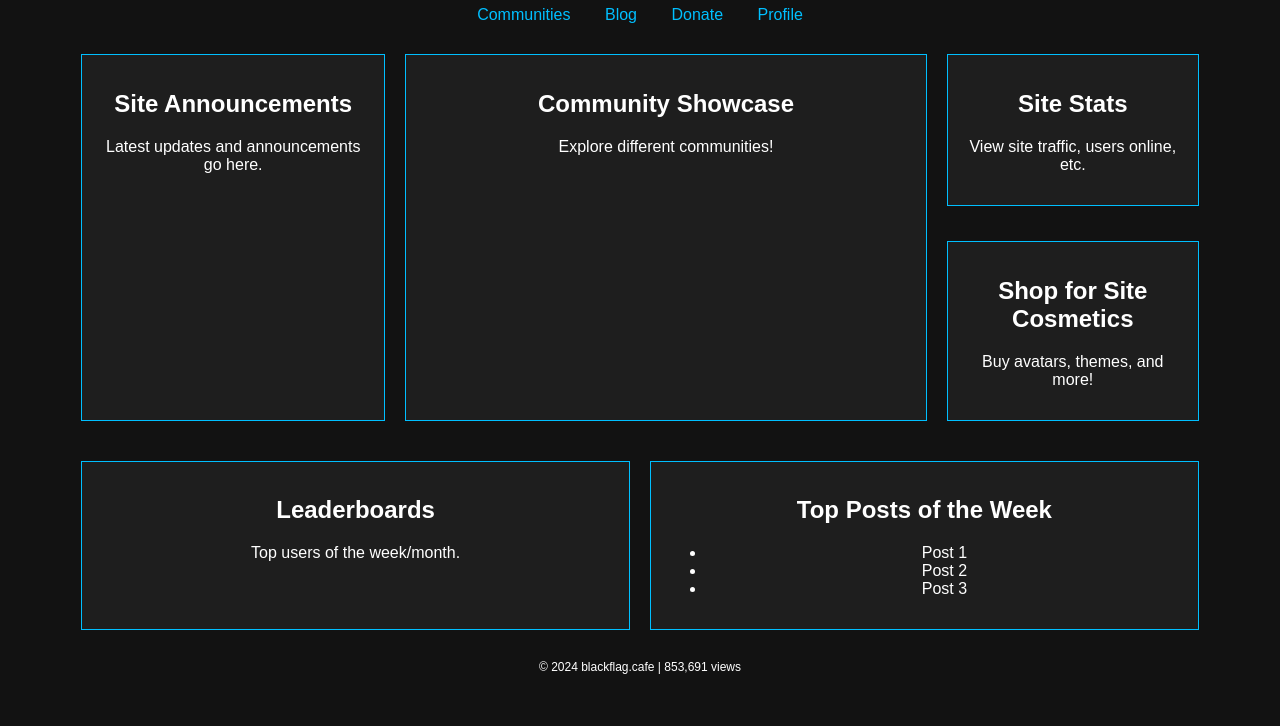
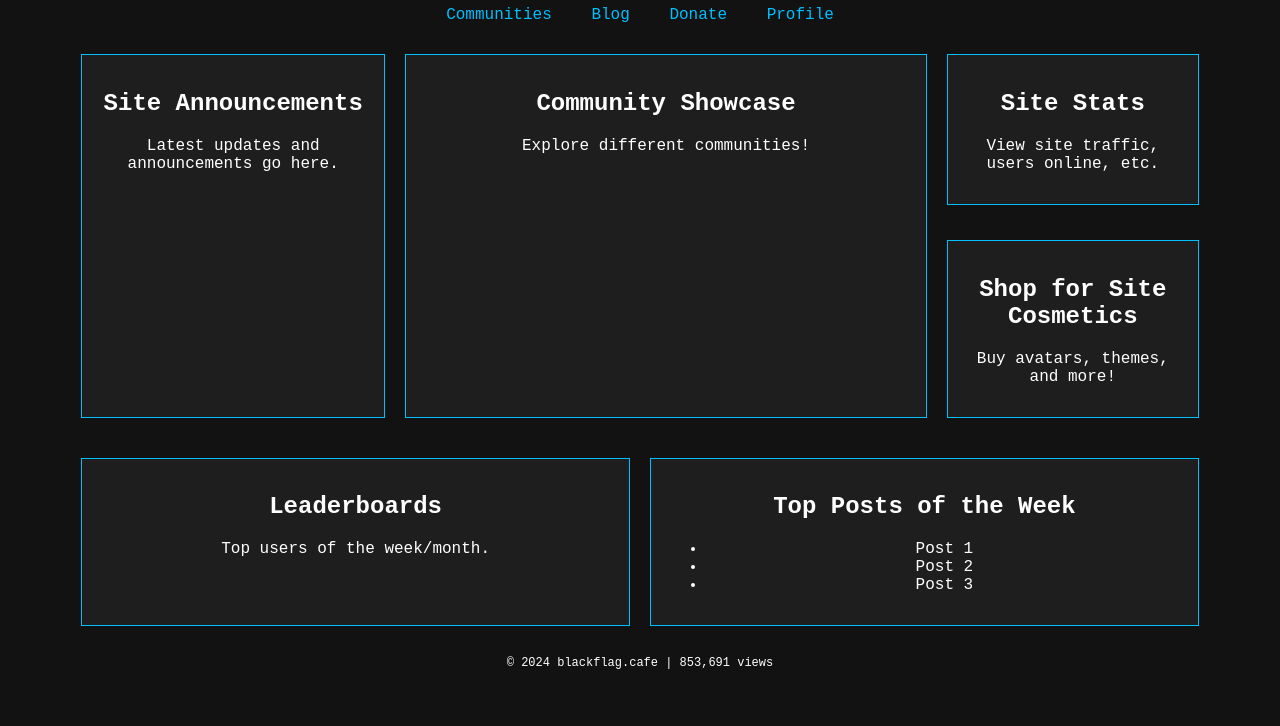
Before and after one commit to aubr3y-sh/blackflagcafe-v2, a plain HTML site: page index.html in a window 1280 px wide. Shown: the part 74-800 px from the top of the page. Drawn offline with Linux system fonts and the light colour scheme.

Commit message:
jetbrains mono font

```diff
--- a/css/style.css
+++ b/css/style.css
@@ -1,7 +1,7 @@
 body {
     background-color: #121212;
     color: #fff;
-    font-family: 'Arial', sans-serif;
+    font-family: 'JetBrains Mono', monospace;
 }
 
 header {
```
